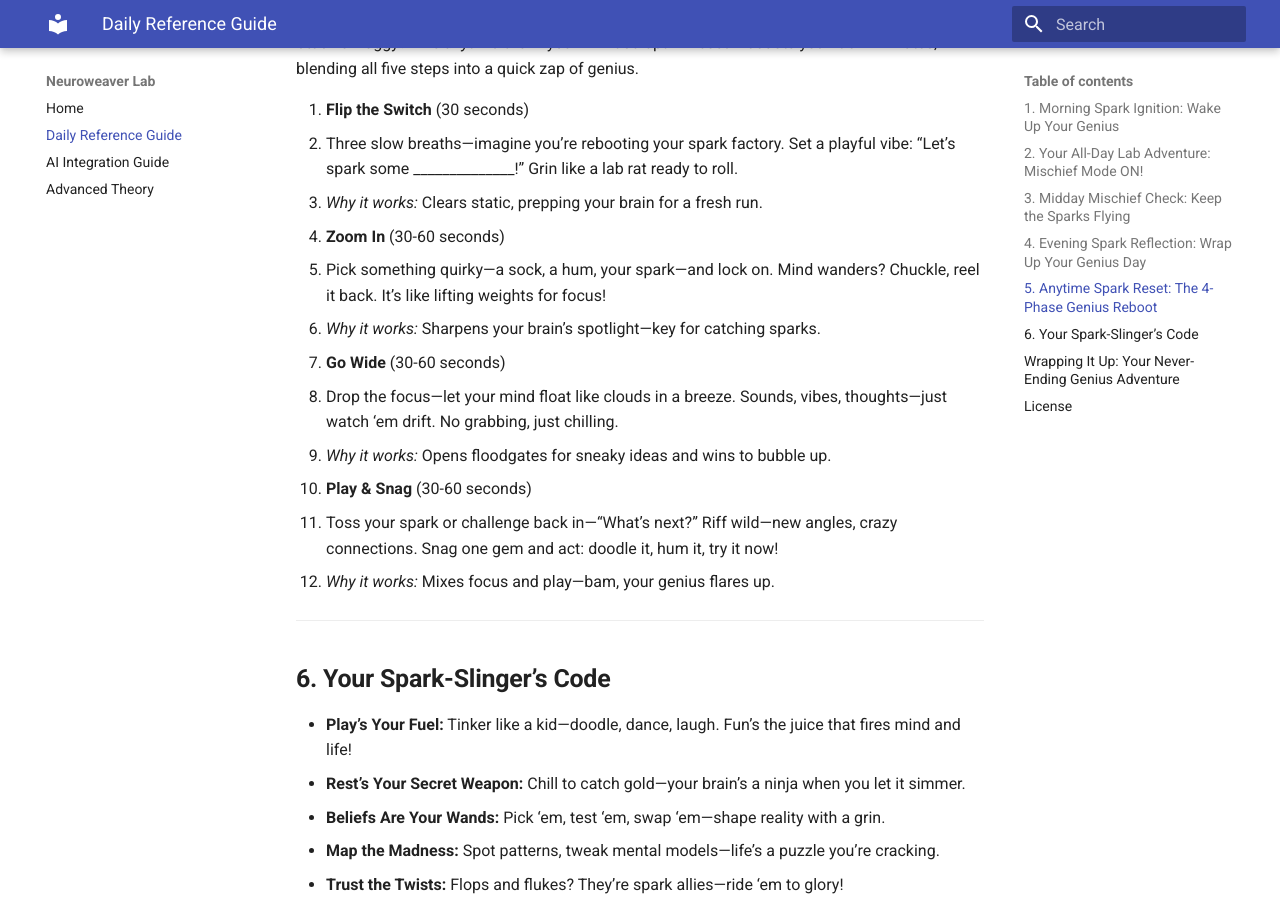
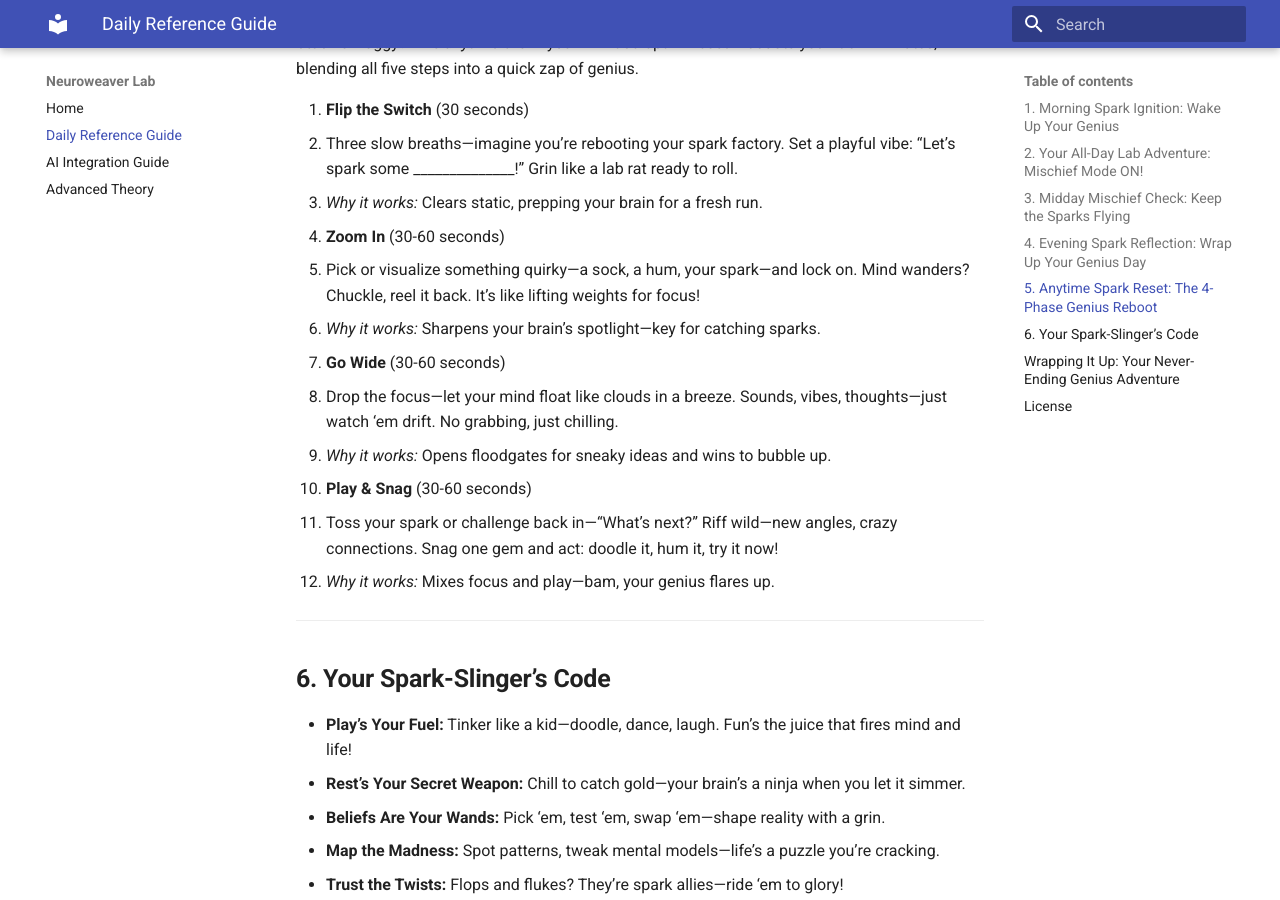
Before and after one commit to phillipclapham/neuroweaver, an MkDocs documentation site: the page built from docs/Daily_Reference_Guide.md, in a window 1280 px wide and 900 px high, scrolled down 3526 px. Built offline with MkDocs 1.6.1 and Material for MkDocs 9.7.7, drawn with Linux system fonts in a browser that asks for light colours.

Commit message:
book refinements

```diff
--- a/docs/Daily_Reference_Guide.md
+++ b/docs/Daily_Reference_Guide.md
@@ -103,7 +103,7 @@ Stuck or foggy? This *anytime* trick—your 4-Phase Spark Reset—reboots your l
    - *Why it works:* Clears static, prepping your brain for a fresh run.
 
 2. **Zoom In** (30-60 seconds)
-   - Pick something quirky—a sock, a hum, your spark—and lock on. Mind wanders? Chuckle, reel it back. It’s like lifting weights for focus!
+   - Pick or visualize something quirky—a sock, a hum, your spark—and lock on. Mind wanders? Chuckle, reel it back. It’s like lifting weights for focus!
    - *Why it works:* Sharpens your brain’s spotlight—key for catching sparks.
 
 3. **Go Wide** (30-60 seconds)
```
Also changed, not shown: site/Daily_Reference_Guide/index.html, site/search/search_index.json.
